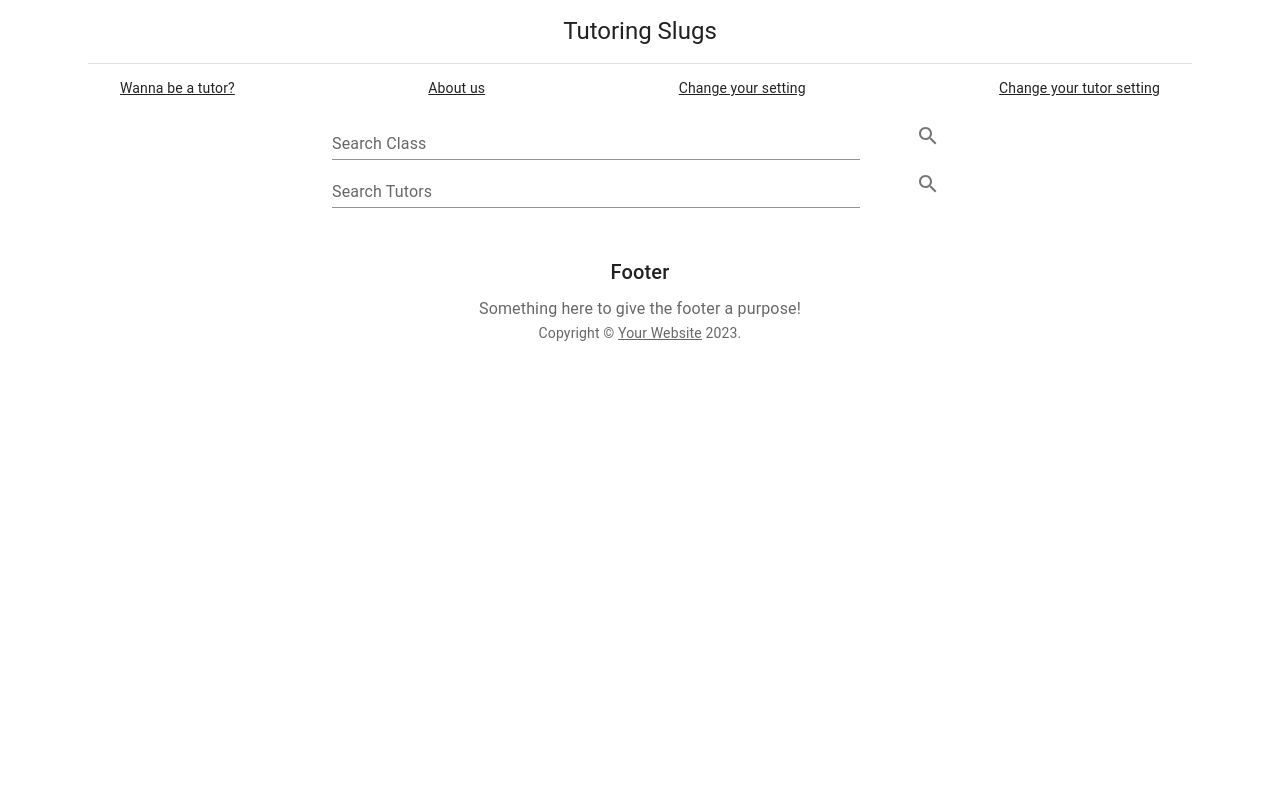
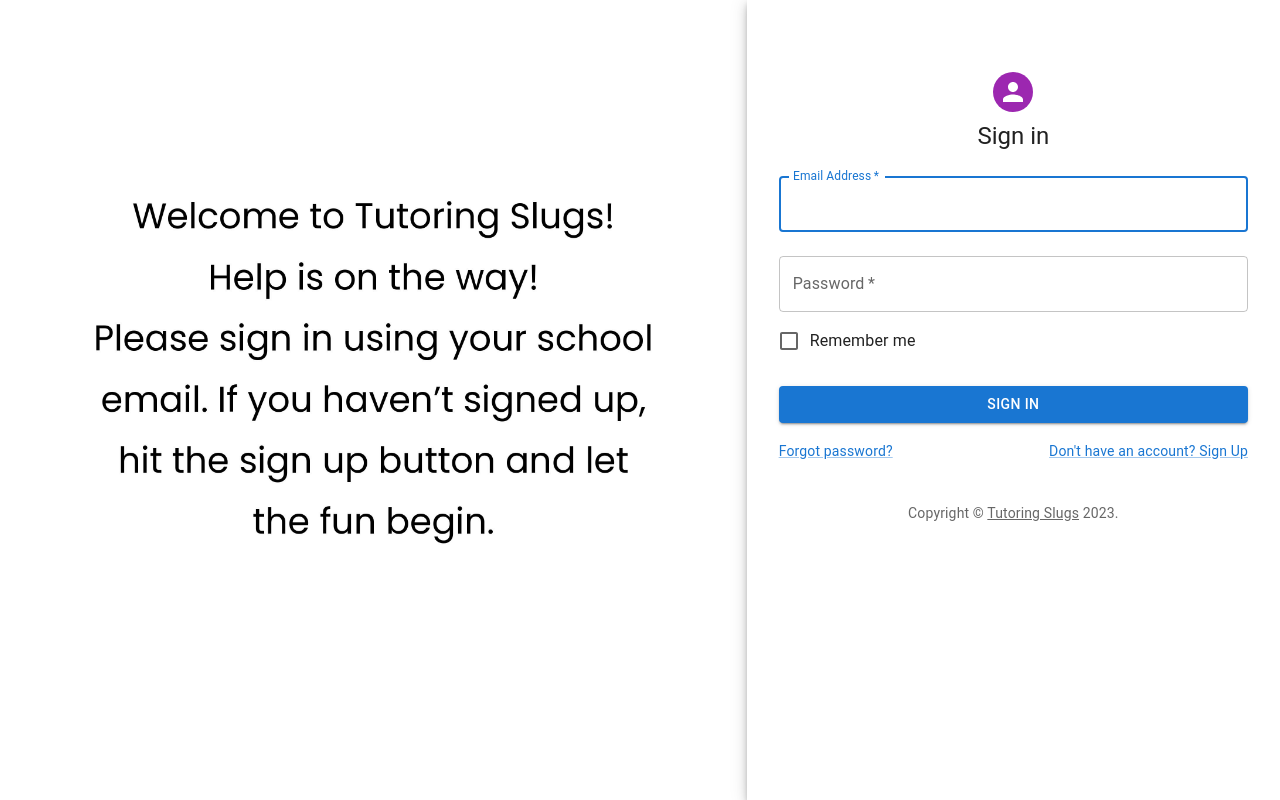
Before and after one commit to Ataru2002/TutoringSlugs, a React (Create React App) app: page /signin in a window 1280 px wide. Built offline with nearby package versions, Linux system fonts and the light colour scheme.

Commit message:
added routes and connected the current pages together

```diff
--- a/package.json
+++ b/package.json
@@ -12,6 +12,7 @@
     "@testing-library/user-event": "^13.5.0",
     "react": "^18.2.0",
     "react-dom": "^18.2.0",
+    "react-router-dom": "^6.17.0",
     "react-scripts": "5.0.1",
     "web-vitals": "^2.1.4"
   },
--- a/src/App.js
+++ b/src/App.js
@@ -1,15 +1,8 @@
-import { Button } from '@mui/material';
+import { Switch } from "./Switch";
 
 function App() {
   return (
-    <div className="App">
-      <Button
-        variant="outlined"
-        onClick={() => console.log('click event')}
-      >
-        Sign In
-      </Button>
-    </div>
+    <Switch />
   );
 }
 
--- /dev/null
+++ b/src/Switch.js
@@ -0,0 +1,21 @@
+import { BrowserRouter as Router, Routes, Route, Navigate, } from "react-router-dom";
+import SignInSide from './pages/SignInSide';
+import SignUpSide from './pages/SignUpSide';
+import TutorSignUp from './pages/tutor_forms/TutorSignUp';
+import ChangeSetting from './pages/ChangeSetting';
+import Search from './pages/Search';
+
+export const Switch = () => {
+    return (
+        <Router>
+            <Routes>
+                <Route path="/" element={<Navigate replace to="/signin" />} />
+                <Route path="/signin" element={<SignInSide />} />
+                <Route path="/signup" element={<SignUpSide />} />
+                <Route path="/tutor_signup" element={<TutorSignUp />} />
+                <Route path="/change_setting" element={<ChangeSetting />} />
+                <Route path="/search" element={<Search />} />
+            </Routes>
+        </Router>
+    )
+}
--- a/src/components/Footer.js
+++ b/src/components/Footer.js
@@ -10,7 +10,7 @@
     <Typography variant="body2" color="text.secondary" align="center">
       {'Copyright © '}
       <Link color="inherit" href="https://mui.com/">
-        Your Website
+        Tutoring Slugs
       </Link>{' '}
       {new Date().getFullYear()}
       {'.'}
--- a/src/index.js
+++ b/src/index.js
@@ -3,25 +3,14 @@
 import './index.css';
 import App from './App';
 import reportWebVitals from './reportWebVitals';
-import SignInSide from './pages/SignInSide';
-import SignUpSide from './pages/SignUpSide';
-import Tutorforms from './pages/tutor_forms/Tutorforms';
-import Stepper from './pages/tutor_forms/Stepper';
-import ChangeSetting from './pages/ChangeSetting';
-import Search from './pages/Search';
-
 
 
 const root = ReactDOM.createRoot(document.getElementById('root'));
 root.render(
   <React.StrictMode>
-    {/* <SignUpSide />
-    <SignInSide /> */}
-    {/* <Tutorforms /> */}
-    {/* <Stepper /> */}
-    {/* <ChangeSetting /> */}
-    <Search />
+    <App />
   </React.StrictMode>
+
 );
 
 // If you want to start measuring performance in your app, pass a function
--- a/src/pages/Search.js
+++ b/src/pages/Search.js
@@ -10,10 +10,12 @@
 import Footer from '../components/Footer';
 import lion_school_rocks from '../assests/lion_school_rocks.jpg';
 
+const origin_url = window.location.origin;
+
 const sections = [
-  { title: 'Wanna be a tutor?', url: '#' },
+  { title: 'Wanna be a tutor?', url: origin_url + '/tutor_signup' },
   { title: 'About us', url: '#' },
-  { title: 'Change your setting', url: '#' },
+  { title: 'Change your setting', url: origin_url + '/change_setting' },
   { title: 'Change your tutor setting', url: '#' },
 ];
 
@@ -47,7 +49,7 @@
                     </Grid>
                     <Grid item >
                         <IconButton>
-                            <  SearchIcon />
+                            {/* <  SearchIcon /> */}
                         </IconButton>
                     </Grid>
                 </Grid>
@@ -67,7 +69,7 @@
                     </Grid>
                     <Grid item >
                         <IconButton>
-                            <  SearchIcon />
+                            {/* <  SearchIcon /> */}
                         </IconButton>
                     </Grid>
                 </Grid>
--- a/src/pages/SignInSide.js
+++ b/src/pages/SignInSide.js
@@ -6,20 +6,22 @@
 import FormControlLabel from '@mui/material/FormControlLabel';
 import Checkbox from '@mui/material/Checkbox';
 import Link from '@mui/material/Link';
+// import { Link } from 'react-router-dom';
 import Paper from '@mui/material/Paper';
 import Box from '@mui/material/Box';
 import Grid from '@mui/material/Grid';
-import LockOutlinedIcon from '@mui/icons-material/LockOutlined';
 import Typography from '@mui/material/Typography';
 import { createTheme, ThemeProvider } from '@mui/material/styles';
 import signin_message from '../assests/signin_message.jpg';
+
+const origin_url = window.location.origin;
 
 function Copyright(props) {
   return (
     <Typography variant="body2" color="text.secondary" align="center" {...props}>
       {'Copyright © '}
       <Link color="inherit" href="https://mui.com/">
-        Tutroing Slugs
+        Tutoring Slugs
       </Link>{' '}
       {new Date().getFullYear()}
       {'.'}
@@ -69,9 +71,7 @@
               alignItems: 'center',
             }}
           >
-            <Avatar sx={{ m: 1, bgcolor: 'secondary.main' }}>
-              <LockOutlinedIcon />
-            </Avatar>
+            <Avatar sx={{ m: 1, bgcolor: 'secondary.main' }}></Avatar>
             <Typography component="h1" variant="h5">
               Sign in
             </Typography>
@@ -115,7 +115,7 @@
                   </Link>
                 </Grid>
                 <Grid item>
-                  <Link href="#" variant="body2">
+                  <Link href={origin_url + '/signup'} variant="body2">
                     {"Don't have an account? Sign Up"}
                   </Link>
                 </Grid>
--- a/src/pages/SignUpSide.js
+++ b/src/pages/SignUpSide.js
@@ -70,9 +70,7 @@
               alignItems: 'center',
             }}
           >
-            <Avatar sx={{ m: 1, bgcolor: 'secondary.main' }}>
-              <LockOutlinedIcon />
-            </Avatar>
+            <Avatar sx={{ m: 1, bgcolor: 'secondary.main' }}></Avatar>
             <Typography component="h1" variant="h5">
               Sign up
             </Typography>
--- a/src/pages/tutor_forms/Stepper.js
+++ b/src/pages/tutor_forms/TutorSignUp.js
@@ -43,7 +43,7 @@
   }
 }
 
-export default function Tutor_Signup() {
+export default function TutorSignUp() {
   const [activeStep, setActiveStep] = React.useState(0);
 
   const handleNext = () => {
```
Also changed, not shown: 1 other file (tests, documents, lock files or other folders).
